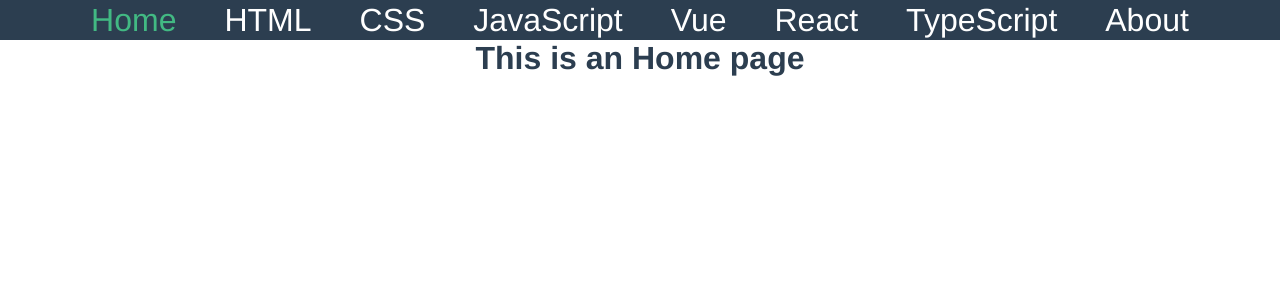
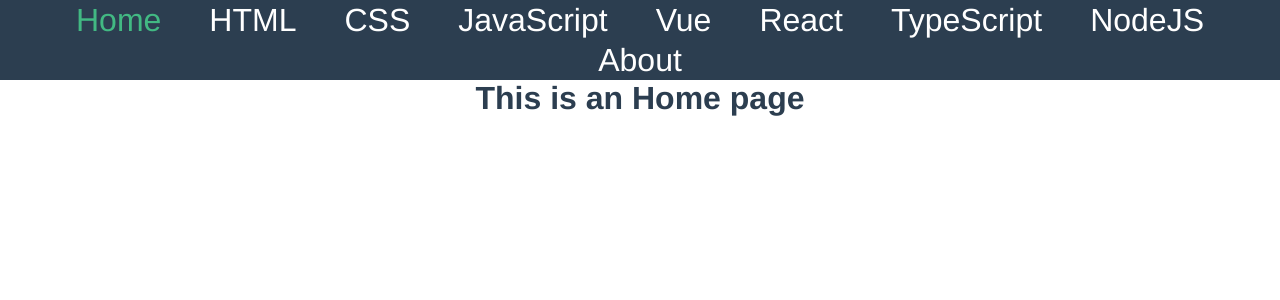
Before and after one commit to junjieweb/Learn-front-end-from-scratch, a Vue app: page / in a window 1280 px wide. Shown: the top 300 px of the page. Built offline with nearby package versions, Linux system fonts and the light colour scheme; the HTML template or start-up script is replaced by a standard one.

Commit message:
feat: node page

```diff
--- a/src/components/HeaderNav.vue
+++ b/src/components/HeaderNav.vue
@@ -7,6 +7,7 @@
     <router-link to="/vue">Vue</router-link>
     <router-link to="/react">React</router-link>
     <router-link to="/typescript">TypeScript</router-link>
+    <router-link to="/node">NodeJS</router-link>
     <router-link to="/about">About</router-link>
   </nav>
 </template>
```
